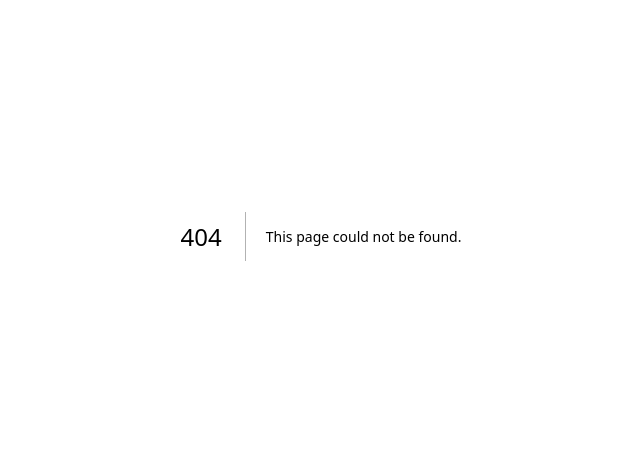
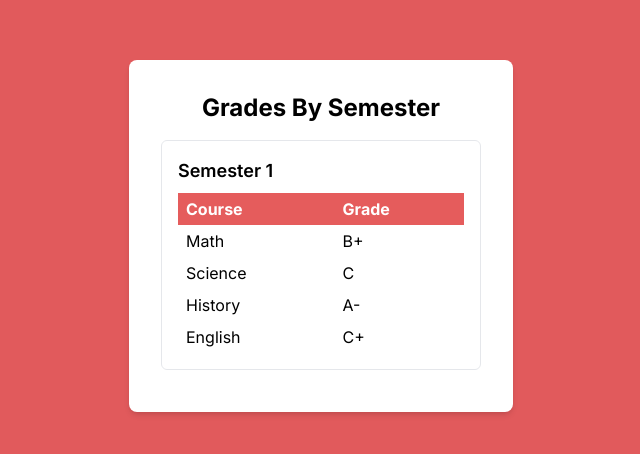
Before and after one commit to Sakif-Al-Faruque/university-management-system, a Next.js app: page /studentGradeBySem in a window 1280 px wide. Before the commit this address had no page. Shown: the part 164-618 px from the top of the page, without its empty margins (319-959 px from the left). Built offline with nearby package versions, Linux system fonts and the light colour scheme.

Commit message:
Grade by sem

```diff
--- /dev/null
+++ b/app/studentGradeBySem/page.tsx
@@ -0,0 +1,9 @@
+import GradeBySem from "@/components/Feature/GradeBySem";
+
+export default function StudentGradeBySem(){
+    return(
+        <div>
+            <GradeBySem/>
+        </div>
+    )
+}
--- a/app/studentRoutine/page.tsx
+++ b/app/studentRoutine/page.tsx
@@ -1,6 +1,6 @@
 import Routine from "@/components/Feature/Routine";
 
-export default function StudentPayment(){
+export default function StudentRoutine(){
     return(
         <div>
             <Routine/>
--- /dev/null
+++ b/components/Feature/GradeBySem.tsx
@@ -0,0 +1,44 @@
+import React from 'react';
+
+export default function GradeBySem() {
+    const semesters = ['Semester 1', 'Semester 2', 'Semester 3', 'Semester 4'];
+    const courses = ['Math', 'Science', 'History', 'English'];
+
+    const grades = [
+        ['B+', 'C', 'A-', 'C+'],
+        ['D+', 'A', 'B+', 'C'],
+        ['A-', 'B', 'C', 'B+'],
+        ['C+', 'B', 'A-', 'B+'],
+    ];
+
+    return (
+        <div className="flex items-center justify-center h-screen bg-red-600/75">
+            <div className="bg-white p-8 rounded-lg shadow-md w-96">
+                <h1 className="text-2xl font-bold text-black mb-4 text-center">Grades By Semester</h1>
+                <div className="space-y-4 h-60 overflow-y-auto">
+                    {semesters.map((semester, semesterIndex) => (
+                        <div key={semesterIndex} className="border p-4 rounded-md">
+                            <h2 className="text-lg font-semibold text-black mb-2">{semester}</h2>
+                            <table className="w-full">
+                                <thead>
+                                    <tr className="bg-red-600/75">
+                                        <th className="px-2 py-1 text-left text-white">Course</th>
+                                        <th className="px-2 py-1 text-left text-white">Grade</th>
+                                    </tr>
+                                </thead>
+                                <tbody>
+                                    {courses.map((course, courseIndex) => (
+                                        <tr key={courseIndex}>
+                                            <td className="px-2 py-1 text-black">{course}</td>
+                                            <td className="px-2 py-1 text-black">{grades[semesterIndex][courseIndex]}</td>
+                                        </tr>
+                                    ))}
+                                </tbody>
+                            </table>
+                        </div>
+                    ))}
+                </div>
+            </div>
+        </div>
+    );
+}
```
